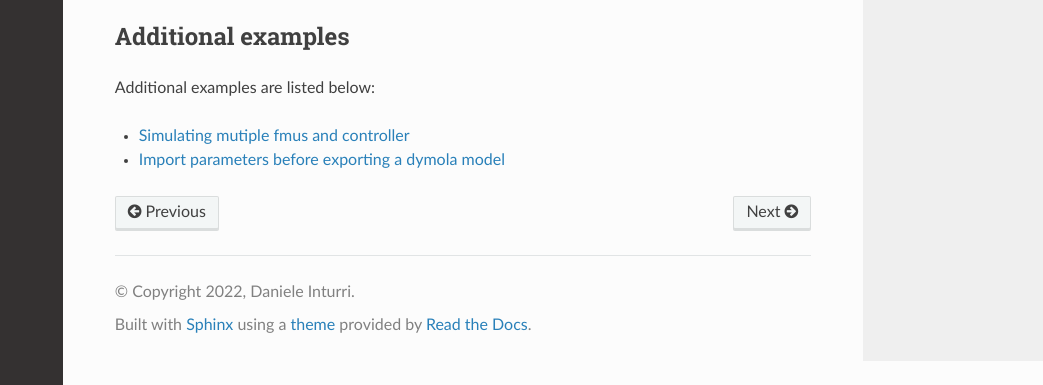
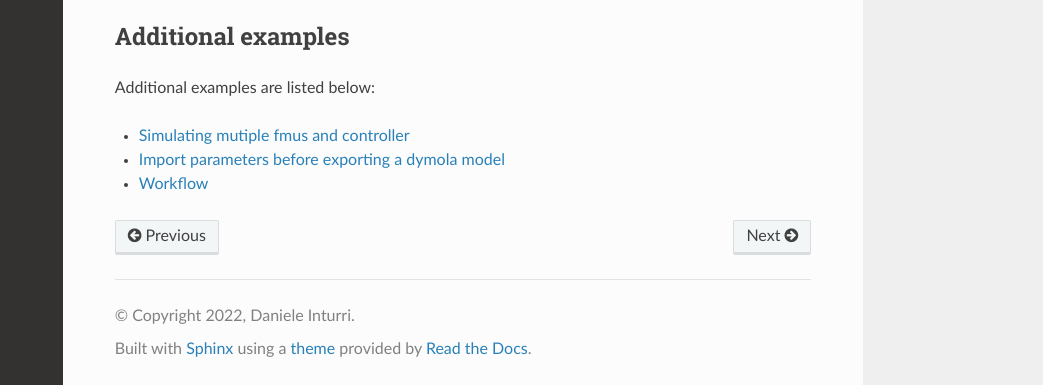
Before and after one commit to fluid-systems/SOFIRpy, a Sphinx documentation site: the page built from docs/getting_started.rst, in a window 1280 px wide and 900 px high, scrolled down 620 px, cut to the strip 515-900 px from the top of the window. Shown: the whole strip, without its empty margins (237-1280 px from the left). Built offline with Sphinx 7.4.7 and the Read the Docs theme 2.0.0, drawn with Linux system fonts in a browser that asks for light colours; pages that are not in the unit, such as notebooks, are missing from menus.

Commit message:
updated docs

```diff
--- a/docs/getting_started.rst
+++ b/docs/getting_started.rst
@@ -38,3 +38,4 @@ Additional examples are listed below:
 
 * `Simulating mutiple fmus and controller <https://git.rwth-aachen.de/fst-tuda/projects/digitalization/fair_sim/fair_sim_release/-/tree/development/examples>`_
 * `Import parameters before exporting a dymola model <https://git.rwth-aachen.de/fst-tuda/projects/digitalization/fair_sim/fair_sim_release/-/tree/development/examples>`_
+* `Workflow <https://git.rwth-aachen.de/fst-tuda/projects/digitalization/fair_sim/fair_sim_release/-/tree/development/examples>`_
--- /dev/null
+++ b/docs/overview.rst
@@ -0,0 +1,2 @@
+Overview
+========
```
